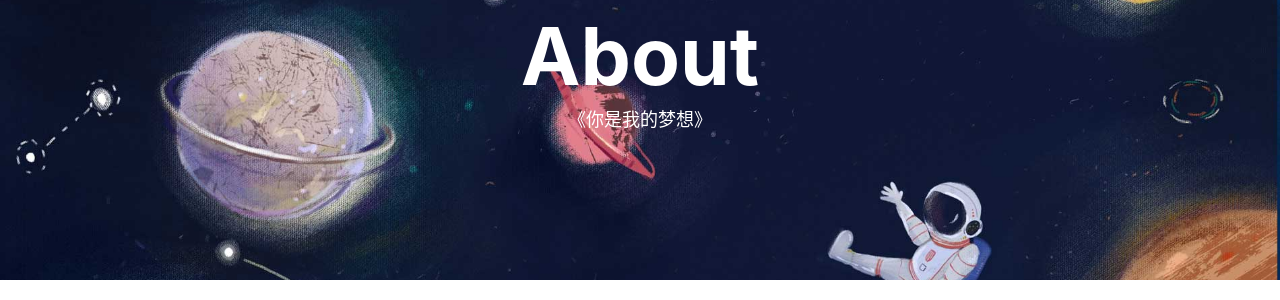
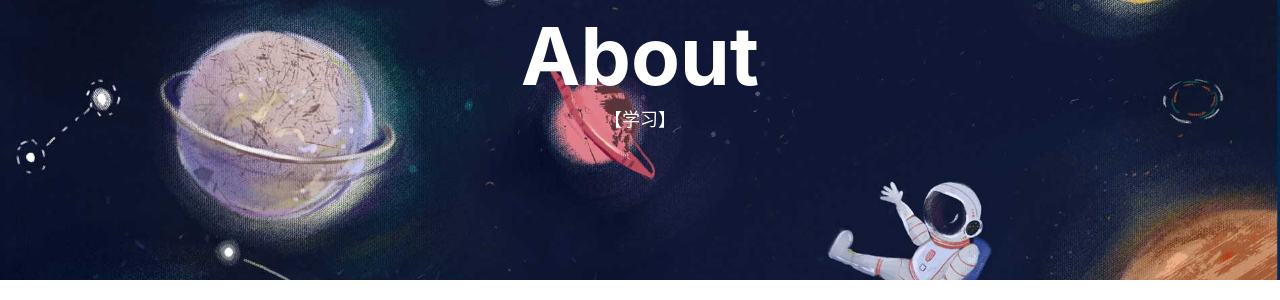
Before and after one commit to tongg112/tongg112.github.io, a Jekyll site: the page built from about.html, in a window 1280 px wide. Shown: the part 138-438 px from the top of the page. Built offline with Jekyll 4.4.1, drawn with Linux system fonts in a browser that asks for light colours; nearby versions of some CDN libraries; comment, search, counter and statistics services are not loaded.

Commit message:
修改about标题

```diff
--- a/about.html
+++ b/about.html
@@ -1,7 +1,7 @@
 ---
 layout: page
 title: "About"
-description: "《你是我的梦想》"
+description: "【学习】"
 header-img: "img/about-bg.jpg"
 multilingual: true
 ---
```
